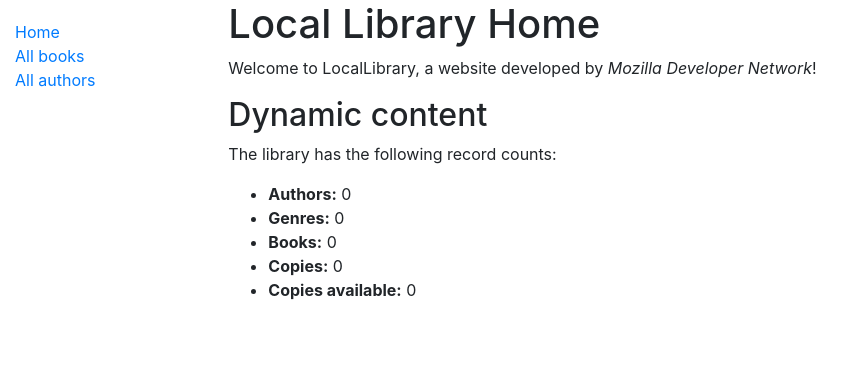
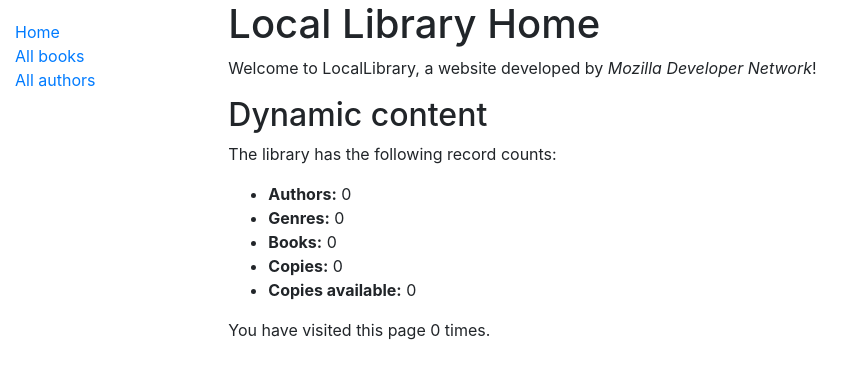
Before and after one commit to havenvo/django-locallibrary-practice, a Django app: page /catalog/ in a window 1280 px wide. Shown: the top 379 px of the page, without its empty margins (0-864 px from the left). Run offline with Django 3.2, Linux system fonts and the light colour scheme; data that the repository does not hold is empty; some libraries are stand-ins or nearby versions.

Commit message:
Example session variable access

```diff
--- a/catalog/templates/index.html
+++ b/catalog/templates/index.html
@@ -12,4 +12,5 @@
     <li><strong>Copies:</strong> {{ num_instances }}</li>
     <li><strong>Copies available:</strong> {{ num_instances_available }}</li>
 </ul>
+<p>You have visited this page {{ num_visits }}{% if num_visits == 1 %} time{% else %} times{% endif %}.</p>
 {% endblock %}
--- a/catalog/views.py
+++ b/catalog/views.py
@@ -13,12 +13,17 @@ def index(request):
 
     num_authors = Author.objects.count()
     num_genres = Genre.objects.count()
+
+    num_visits = request.session.get('num_visits', 0)
+    request.session['num_visits'] = num_visits + 1
+
     context = {
         'num_books': num_books,
         'num_instances': num_instances,
         'num_instances_available': num_instances_available,
         'num_authors': num_authors,
         'num_genres': num_genres,
+        'num_visits': num_visits
     }
 
     return render(request, 'index.html', context=context)
```
